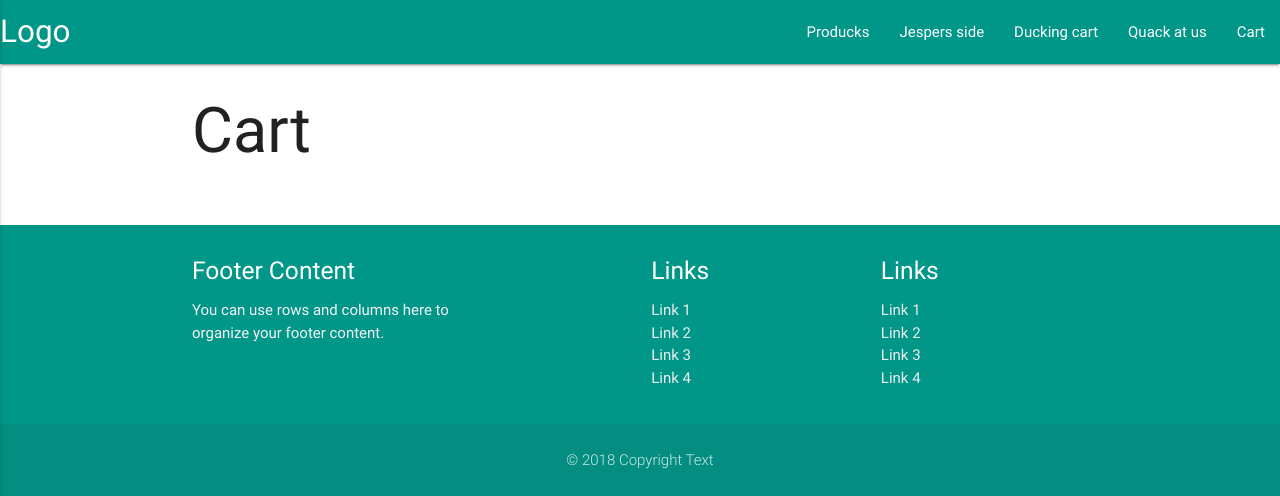
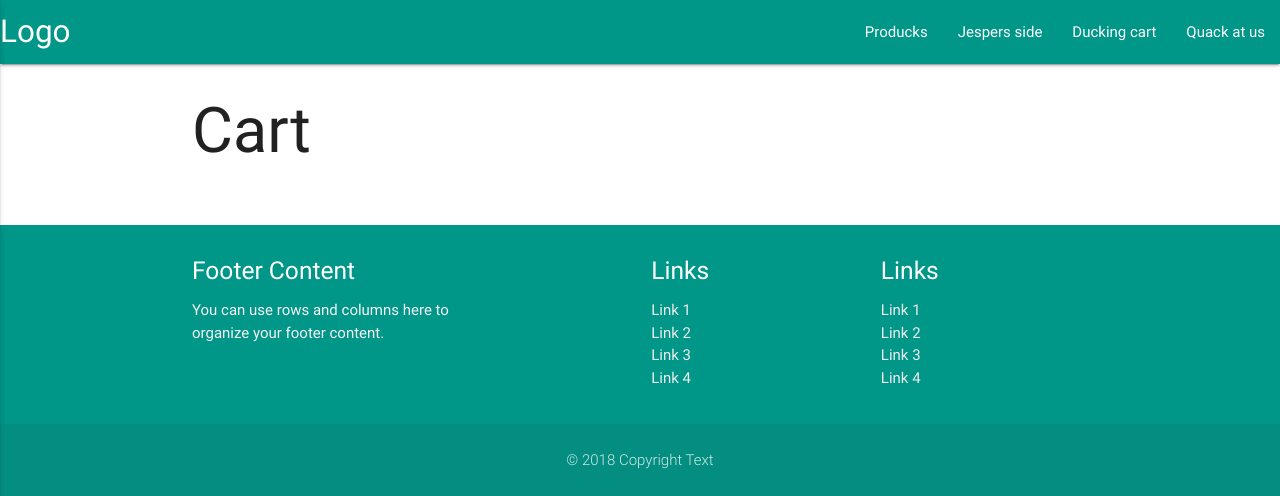
Before and after one commit to jdanetmedia/dwp, a PHP site: page /cart.php in a window 1280 px wide. Shown: the top 496 px of the page. Run offline with PHP 8.4, Linux system fonts and the light colour scheme; some libraries are stand-ins or nearby versions.

Commit message:
the extra cart menu item removed

```diff
--- a/includes/header.php
+++ b/includes/header.php
@@ -20,16 +20,14 @@
           <ul class="right hide-on-med-and-down">
             <li><a href="products.php">Producks</a></li>
             <li><a href="product.php">Jespers side</a></li>
-            <li><a href="#">Ducking cart</a></li>
+            <li><a href="cart.php">Ducking cart</a></li>
             <li><a href="contact.php">Quack at us</a></li>
-            <li><a href="cart.php">Cart</a></li>
           </ul>
           <ul class="side-nav" id="mobile-demo">
               <li><a href="products.php">Producks</a></li>
               <li><a href="product.php">Jespers side</a></li>
-              <li><a href="#">Ducking cart</a></li>
+              <li><a href="cart.php">Ducking cart</a></li>
               <li><a href="contact.php">Quack at us</a></li>
-              <li><a href="cart.php">Cart</a></li>
           </ul>
         </div>
       </nav>
```
